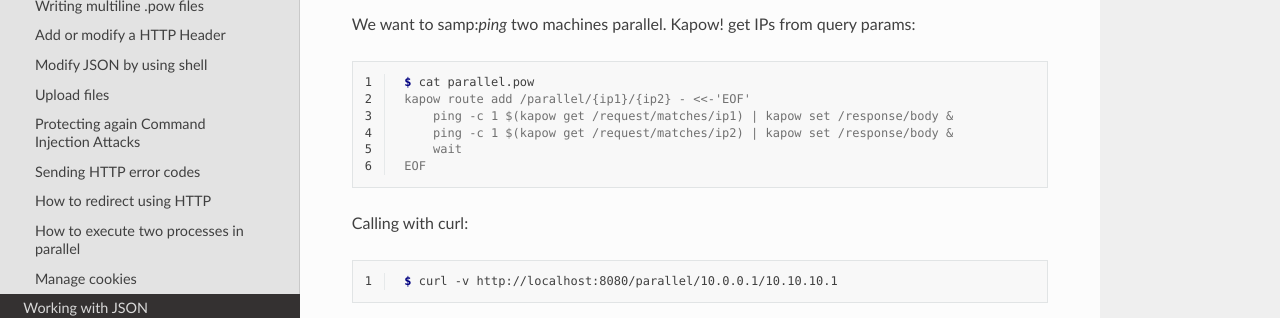
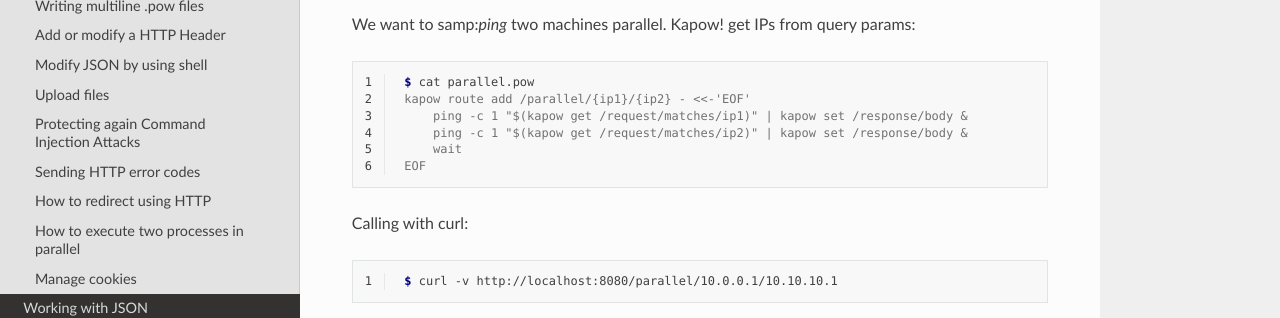
Before and after one commit to BBVA/kapow, a Sphinx documentation site: the page built from docs/source/examples/index.rst, in a window 1280 px wide and 900 px high, scrolled down 6494 px. Shown: the part 352-670 px from the top of the window. Built offline with Sphinx 7.4.7 and the Read the Docs theme 2.0.0, drawn with Linux system fonts in a browser that asks for light colours.

```diff
--- a/docs/source/examples/index.rst
+++ b/docs/source/examples/index.rst
@@ -384,8 +384,8 @@ We want to samp:`ping` two machines parallel. Kapow! get IPs from query params:
 
     $ cat parallel.pow
     kapow route add /parallel/{ip1}/{ip2} - <<-'EOF'
-        ping -c 1 $(kapow get /request/matches/ip1) | kapow set /response/body &
-        ping -c 1 $(kapow get /request/matches/ip2) | kapow set /response/body &
+        ping -c 1 "$(kapow get /request/matches/ip1)" | kapow set /response/body &
+        ping -c 1 "$(kapow get /request/matches/ip2)" | kapow set /response/body &
         wait
     EOF
 
```
